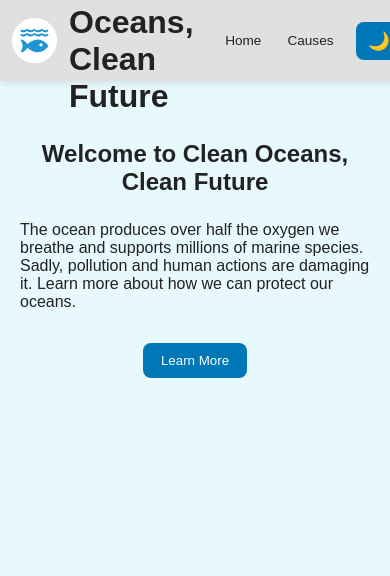
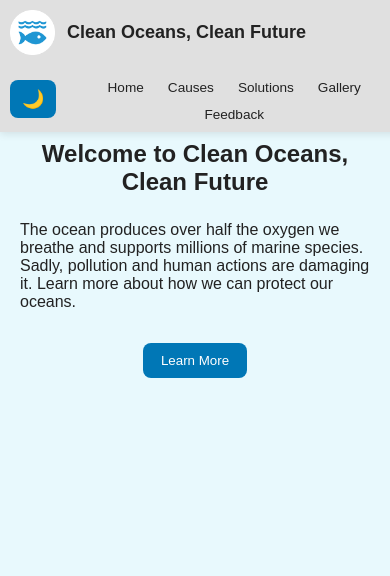
Before and after one commit to Yu-101/clean-oceans-clean-world, a plain HTML site: page index.html in a window 390 px wide. Shown: the top 576 px of the page. Drawn offline with Linux system fonts and the light colour scheme.

Commit message:
Update style.css
Added media coding for other devices fonts

```diff
--- a/style.css
+++ b/style.css
@@ -27,6 +27,66 @@ body {
 
 
 /*NAVIGATION BAR*/
+/* NAVBAR FIXES */
+header {
+    position: fixed;
+    top: 0;
+    width: 100%;
+    height: 65px;
+    padding: 10px 20px;
+
+    display: flex;
+    align-items: center;
+    justify-content: space-between;
+    gap: 20px;
+
+    background: var(--nav);
+    box-shadow: 0 2px 8px rgba(0,0,0,0.1);
+    z-index: 1000;
+}
+
+/* LOGO + TITLE grouped so they don't push nav */
+.header-left {
+    display: flex;
+    align-items: center;
+    gap: 12px;
+    flex-shrink: 0;
+}
+
+header .logo {
+    height: 45px;
+    width: 45px;
+    object-fit: contain;
+}
+
+/* NAV LINKS */
+nav {
+    display: flex;
+    gap: 20px;
+    flex-wrap: nowrap;     /* PREVENTS 2nd line */
+    white-space: nowrap;   /* PREVENTS LINE BREAKS */
+    flex-shrink: 1;
+}
+
+/* Theme Button */
+#themeToggle {
+    padding: 8px 12px;
+    font-size: 18px;
+    border: none;
+    border-radius: 8px;
+    background: var(--accent);
+    color: white;
+    cursor: pointer;
+    white-space: nowrap;
+    flex-shrink: 0;        /* PREVENTS SHRINKING OFFSCREEN */
+}
+
+
+
+
+
+
+
 header {
     position: fixed;
     top: 0;
@@ -283,3 +343,40 @@ h2 {
         padding: 8px 12px;
     }
 }
+
+/*-----------------------------------*/
+/* Make nav shrink safely instead of breaking row */
+@media (max-width: 880px) {
+    nav {
+        gap: 12px;
+        font-size: 14px;
+    }
+
+    header h1 {
+        font-size: 18px;
+    }
+}
+
+/* Mobile/tablet compact nav */
+@media (max-width: 720px) {
+    header {
+        flex-wrap: wrap;
+        height: auto;
+        padding: 10px;
+        text-align: center;
+    }
+
+    nav {
+        order: 3;
+        width: 100%;
+        justify-content: center;
+        margin-top: 5px;
+        flex-wrap: wrap;
+    }
+
+    #themeToggle {
+        margin-left: auto;
+        margin-right: auto;
+    }
+}
+/*---------------------------------*/
```
